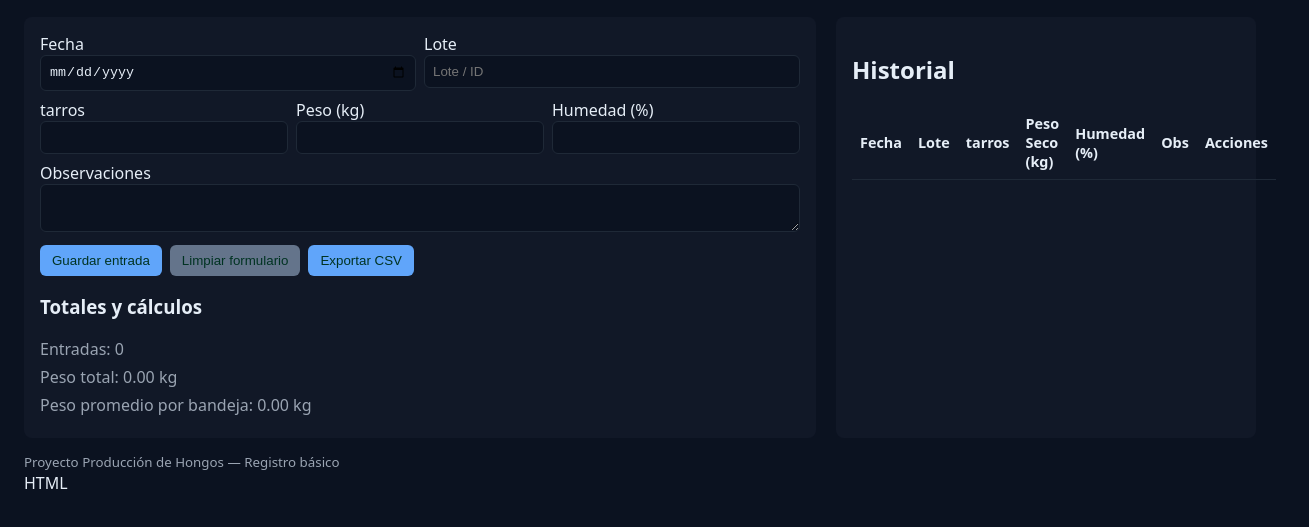
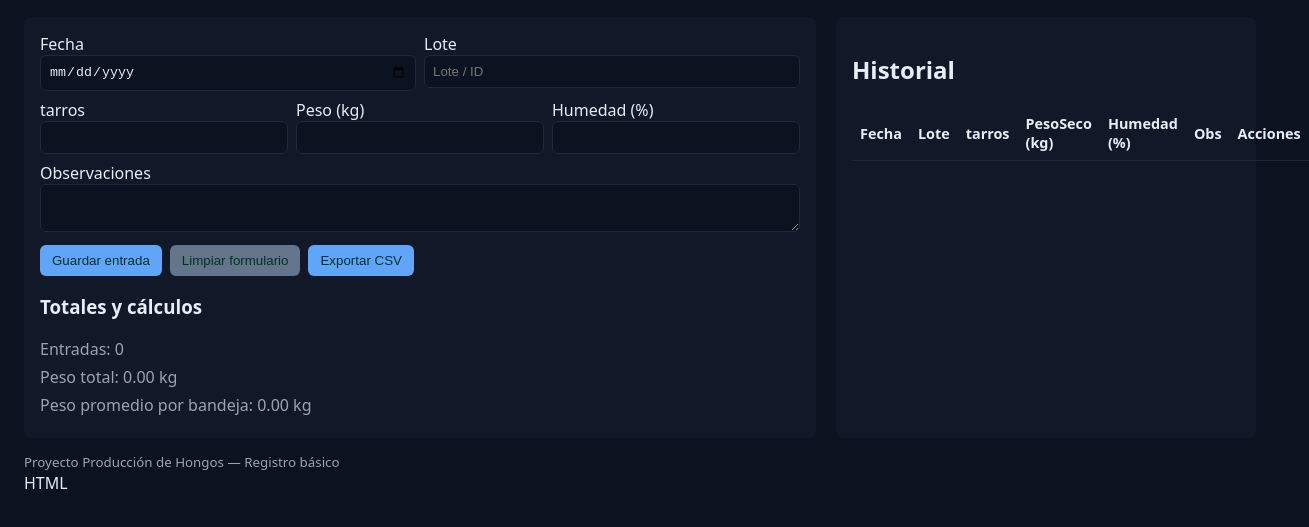
Before and after one commit to naticcK/ProduccionDeHongos, a plain HTML site: page index.html in a window 1280 px wide. Shown: the part 111-638 px from the top of the page, 1309 px wide, since content can reach past the window. Drawn offline with Linux system fonts and the light colour scheme.

Commit message:
Update index.html

```diff
--- a/index.html
+++ b/index.html
@@ -46,7 +46,7 @@
       <table id="entriesTable">
         <thead>
           <tr>
-            <th>Fecha</th><th>Lote</th><th>tarros</th><th>Peso Seco (kg)</th><th>Humedad (%)</th><th>Obs</th><th>Acciones</th>
+            <th>Fecha</th><th>Lote</th><th>tarros</th><th>PesoSeco (kg)</th><th>Humedad (%)</th><th>Obs</th><th>Acciones</th>
           </tr>
         </thead>
         <tbody></tbody>
```
